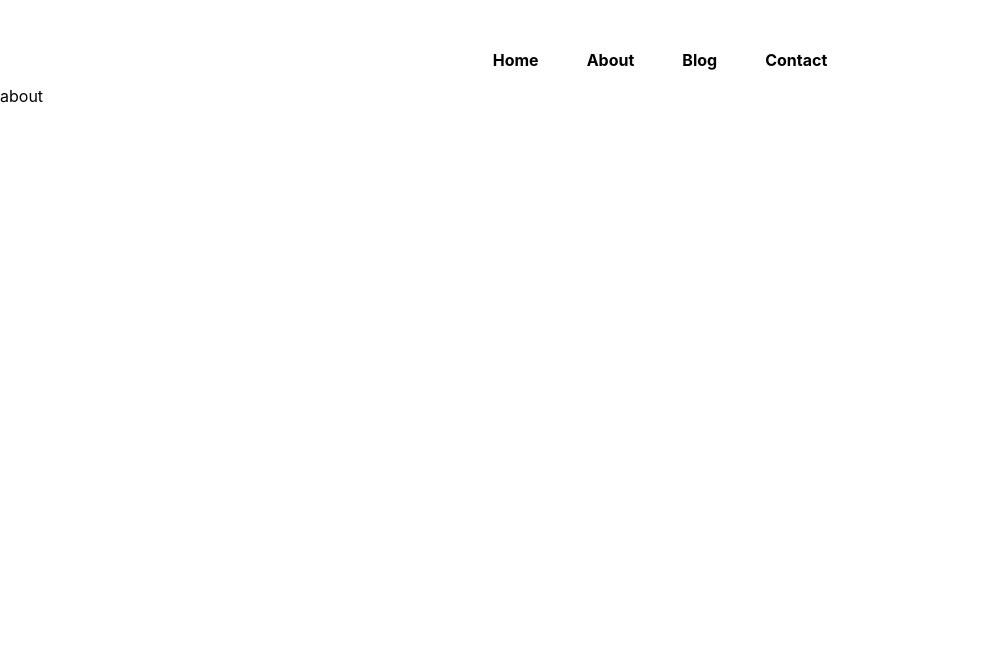
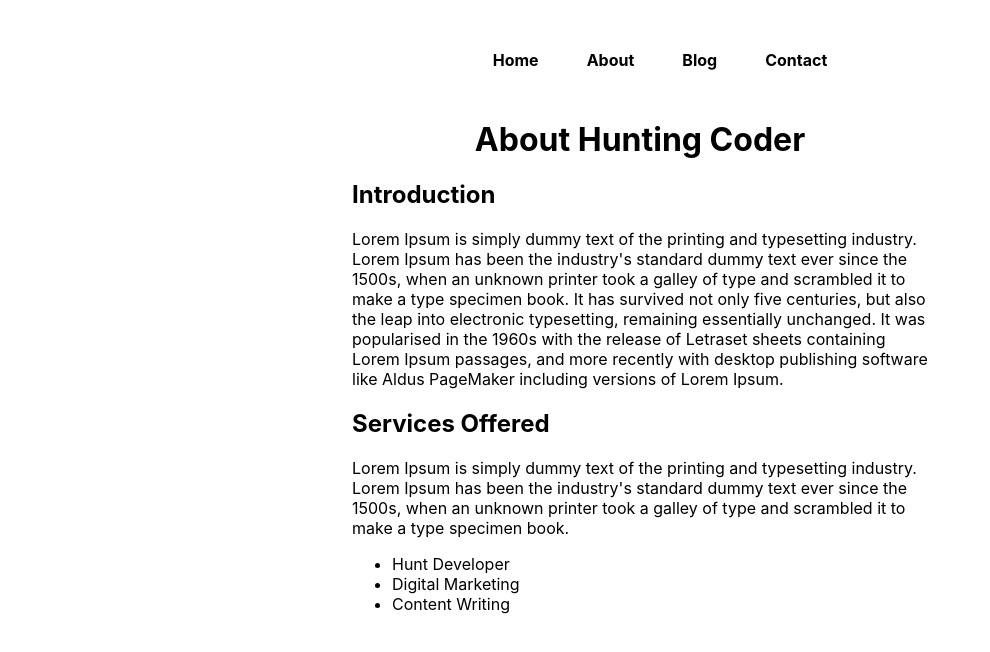
Before and after one commit to Ahtisham-Shakir/NEXTJS-Projects, a Next.js app in the folder huntingcoder/: page /about in a window 1280 px wide. Shown: the top 652 px of the page, without its empty margins (0-990 px from the left). Built offline with nearby package versions, Linux system fonts and the light colour scheme.

Commit message:
worked on about page

```diff
--- a/huntingcoder/pages/about.js
+++ b/huntingcoder/pages/about.js
@@ -1,7 +1,36 @@
 import React from "react";
+import styles from "../styles/About.module.css";
 
 const About = () => {
-  return <div>about</div>;
+  return (
+    <div className={styles.container}>
+      <h1 className={styles.center}>About Hunting Coder</h1>
+      <h2>Introduction</h2>
+      <p>
+        Lorem Ipsum is simply dummy text of the printing and typesetting
+        industry. Lorem Ipsum has been the industry's standard dummy text ever
+        since the 1500s, when an unknown printer took a galley of type and
+        scrambled it to make a type specimen book. It has survived not only five
+        centuries, but also the leap into electronic typesetting, remaining
+        essentially unchanged. It was popularised in the 1960s with the release
+        of Letraset sheets containing Lorem Ipsum passages, and more recently
+        with desktop publishing software like Aldus PageMaker including versions
+        of Lorem Ipsum.
+      </p>
+      <h2>Services Offered</h2>
+      <p>
+        Lorem Ipsum is simply dummy text of the printing and typesetting
+        industry. Lorem Ipsum has been the industry's standard dummy text ever
+        since the 1500s, when an unknown printer took a galley of type and
+        scrambled it to make a type specimen book.
+      </p>
+      <ul>
+        <li>Hunt Developer</li>
+        <li>Digital Marketing</li>
+        <li>Content Writing</li>
+      </ul>
+    </div>
+  );
 };
 
 export default About;
--- /dev/null
+++ b/huntingcoder/styles/About.module.css
@@ -0,0 +1,8 @@
+.container {
+  max-width: 45vw;
+  margin: 50px auto;
+}
+
+.center {
+  text-align: center;
+}
```
